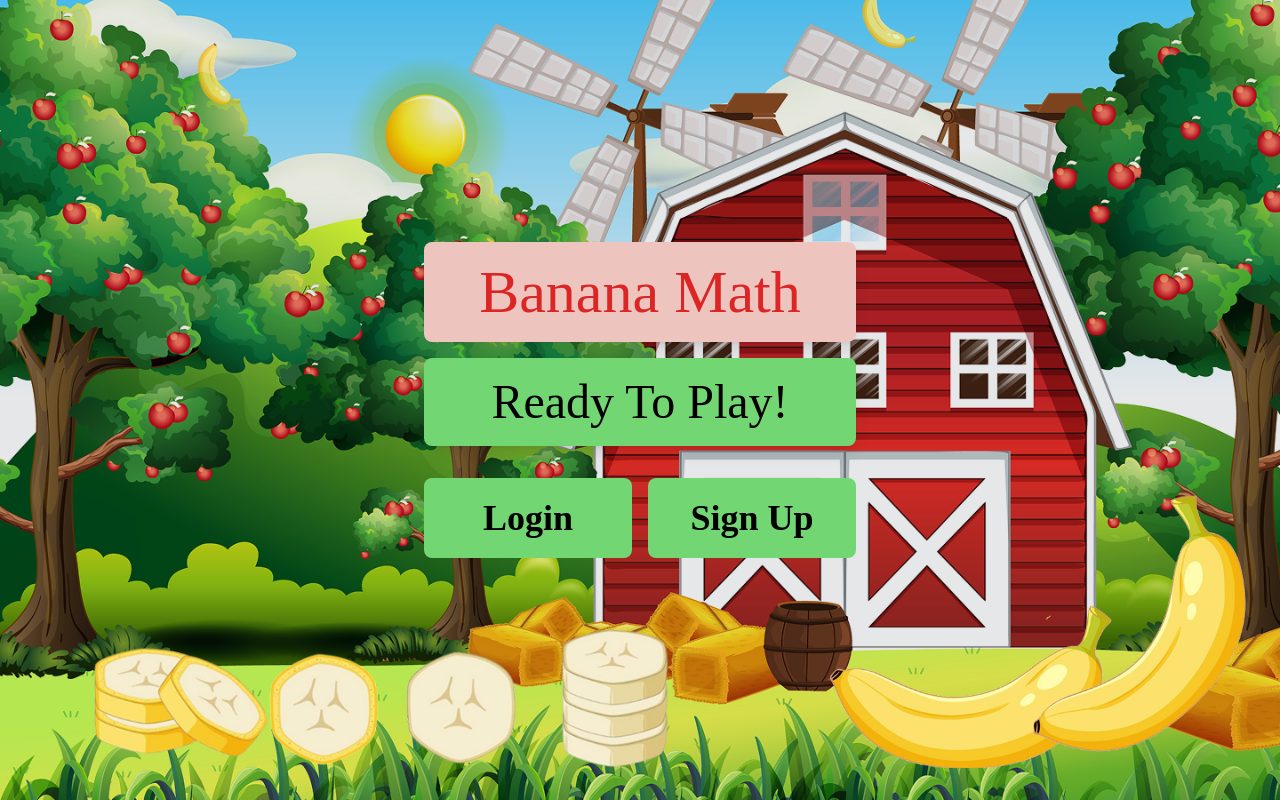
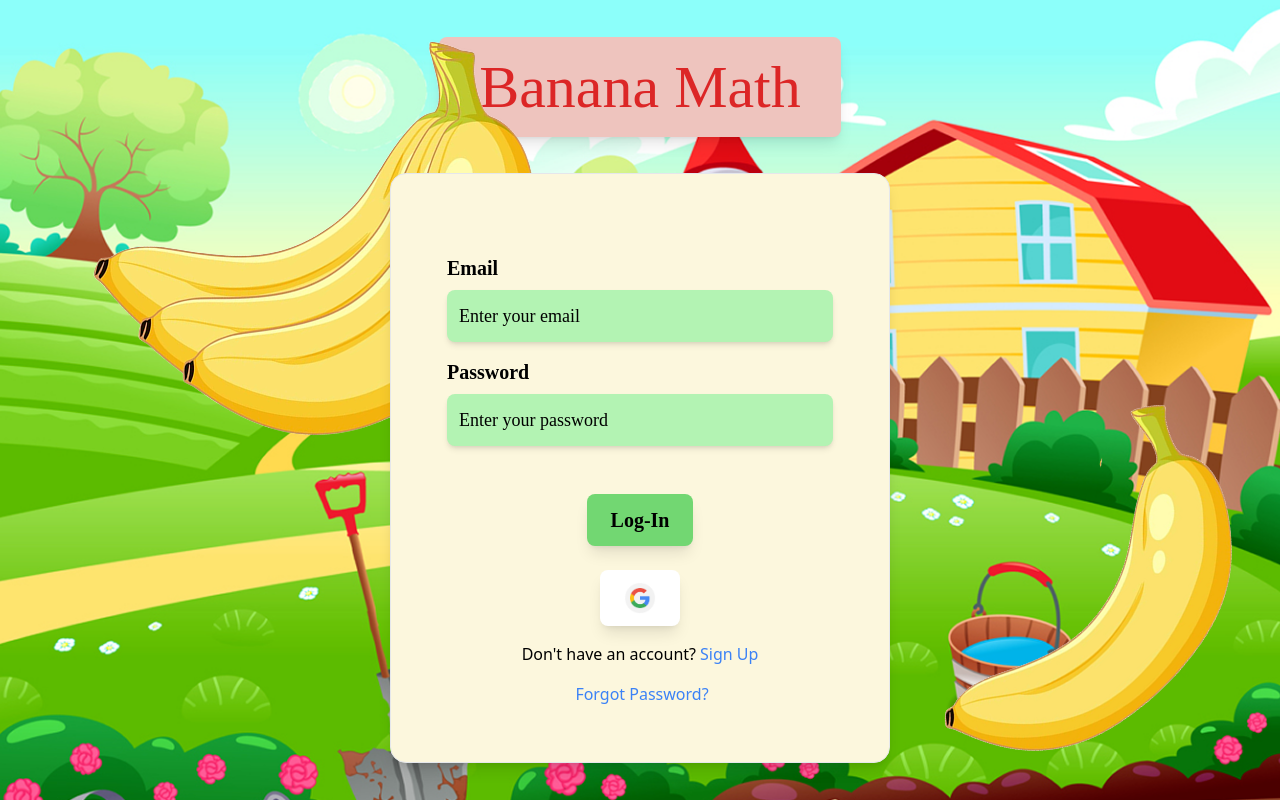
Before and after one commit to MalithaSupun/Banana-Game, a React (Vite) app: page /#/login in a window 1280 px wide. Before the commit this address led to /landing. Built offline with nearby package versions, Linux system fonts and the light colour scheme.

Commit message:
enhance(App, LoginPage); switch to HashRouter for consistent routing and update sign-up link behavior

```diff
--- a/src/App.jsx
+++ b/src/App.jsx
@@ -1,4 +1,4 @@
-import { BrowserRouter as Router, Route, Routes } from "react-router-dom";
+import { HashRouter as Router, Route, Routes, HashRouter } from "react-router-dom"; // Use HashRouter
 import StartingPage from "./pages/StartingPage";
 import LandingPage from "./pages/LandingPage";
 import LoginPage from "./pages/LoginPage";
@@ -16,7 +16,7 @@ import PrivateRoute from "./routes/PrivateRoute"; // Import PrivateRoute
 
 function App() {
   return (
-    <Router>
+    <HashRouter>
       <Routes>
         <Route path="/" element={<StartingPage />} />
         <Route path="/landing" element={<LandingPage />} />
@@ -82,7 +82,7 @@ function App() {
         />
       </Routes>
       <ToastContainer />
-    </Router>
+      </HashRouter>
   );
 }
 
--- a/src/pages/LoginPage.jsx
+++ b/src/pages/LoginPage.jsx
@@ -14,6 +14,7 @@ import {
 import { toast } from "react-toastify"; // Import toast
 import GoogleLogo from "../assets/Googlelogo.png";
 import { ThreeDots } from 'react-loader-spinner'; // Import the spinner
+import { Link } from "react-router-dom";
 
 function LoginPage() {
   const [email, setEmail] = useState(localStorage.getItem("savedEmail") || "");
@@ -152,11 +153,10 @@ function LoginPage() {
       });
   };
 
-  const handleSignUpClick = () => {
-    setLoading(true); // Set loading to true when the user clicks the link
-    setTimeout(() => {
-      navigate("/signup"); // Redirect to the sign-up page after loading
-    }, 200); // Optionally add a delay to simulate loading
+  const handleSignUpClick = (e) => {
+    e.preventDefault(); // Prevent default anchor behavior
+    setLoading(true);
+    navigate("/signup");
   };
 
   return (
@@ -221,11 +221,11 @@ function LoginPage() {
           <img src={GoogleLogo} alt="Google Logo" className="w-8 h-8" />
         </button>
         <p className="mt-4 text-black">
-          Don't have an account?
-          <a onClick={handleSignUpClick} className="text-blue-500 ml-1">
-            Sign Up
-          </a>
-        </p>
+  Don't have an account?
+  <a href="#/signup" onClick={handleSignUpClick} className="text-blue-500 ml-1 cursor-pointer">
+    Sign Up
+  </a>
+</p>
         <p className="mt-4 text-black">
           <a href="#" onClick={openModal} className="text-blue-500 ml-1">
             Forgot Password?
```
